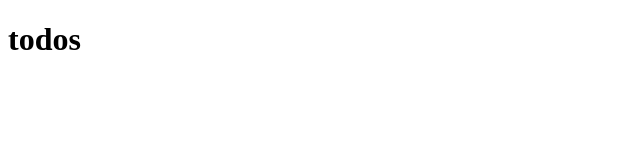
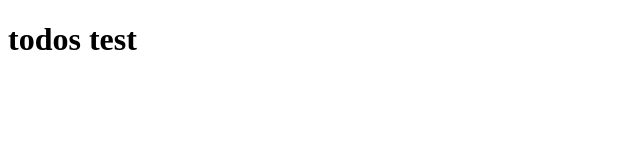
Before and after one commit to tuanpv29/todos, a plain HTML site: page index.html in a window 1280 px wide. Shown: the full height of the page, 0-640 px from the left. Drawn offline with Linux system fonts and the light colour scheme.

Commit message:
Test commit

```diff
--- a/index.html
+++ b/index.html
@@ -6,7 +6,7 @@
 </head>
 <body>
 
-<h1>todos</h1>
+<h1>todos test</h1>
 
 <script src="script.js"></script>
 </body>
```
